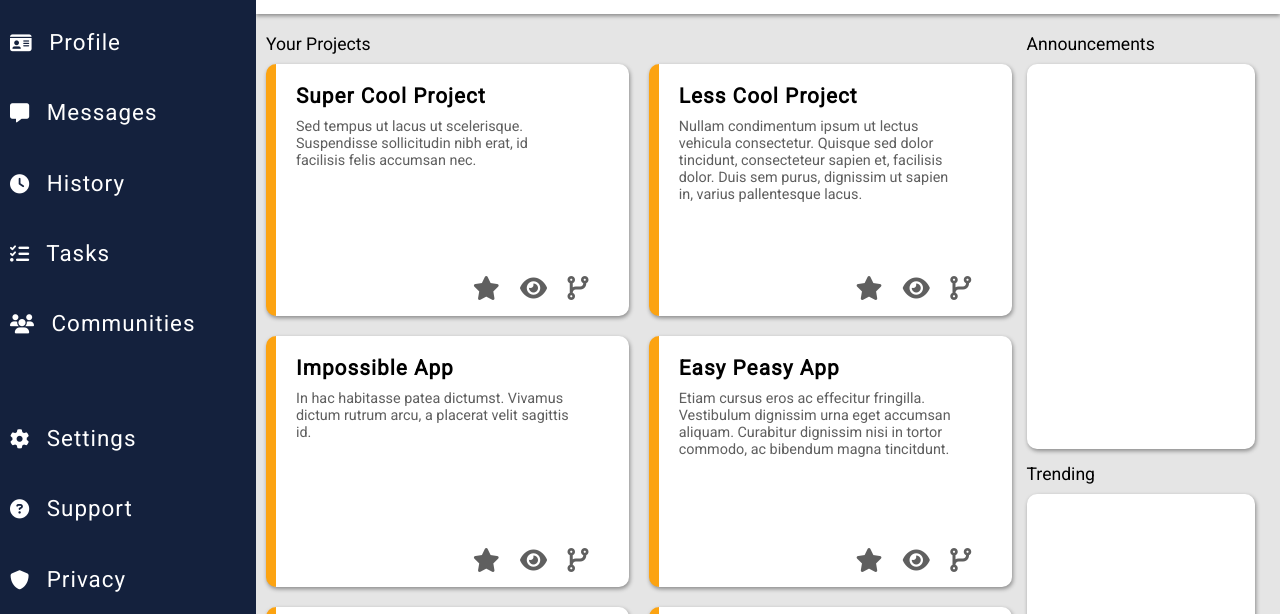
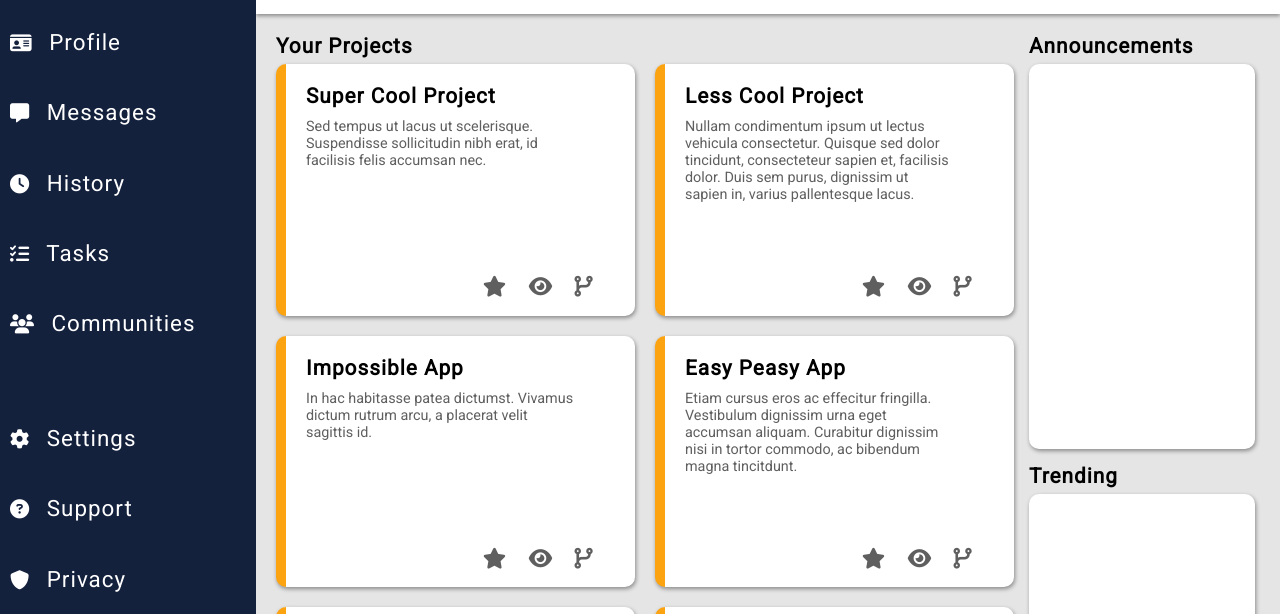
Before and after one commit to savwiley/adminDashboard, a plain HTML site: page index.html in a window 1280 px wide. Shown: the part 186-800 px from the top of the page. Drawn offline with Linux system fonts and the light colour scheme.

Commit message:
fix small errors

```diff
--- a/style.css
+++ b/style.css
@@ -155,6 +155,7 @@ body {
   font-weight: bold;
   display: flex;
   flex-direction: column;
+  cursor: default;
 }
 #hello span:first-child {
   font-size: 0.8em;
@@ -186,7 +187,7 @@ body {
   grid-template-columns: 75% 25%;
   grid-template-rows: repeat(4, 200px);
   gap: 15px;
-  padding: 20px 20px 0 10px;
+  padding: 20px 20px 0 20px;
   overflow-y: scroll;
 }
 
@@ -229,7 +230,10 @@ body {
 
 .text {
   grid-area: 1 / 1 / 2 / 3;
-  font-size: 1.1rem;
+  font-size: 1.3rem;
+  font-weight: bold;
+  letter-spacing: 1px;
+  cursor: default;
 }
 
 /* PROJECTS */
@@ -240,6 +244,7 @@ body {
   grid-template-columns: 1fr;
   grid-template-rows: 1fr 70% 1fr;
   gap: 10px;
+  cursor: default;
 }
 
 .title {
@@ -255,7 +260,7 @@ body {
 .icons {
   text-align: right;
   color: var(--description);
-  font-size: 1.5em;
+  font-size: 1.3em;
   display: flex;
   justify-content: space-evenly;
   margin-left: 50%;
```
